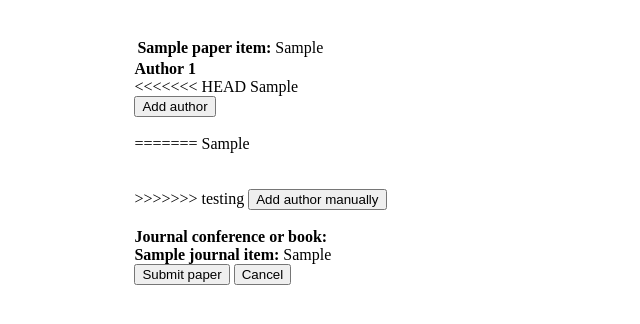
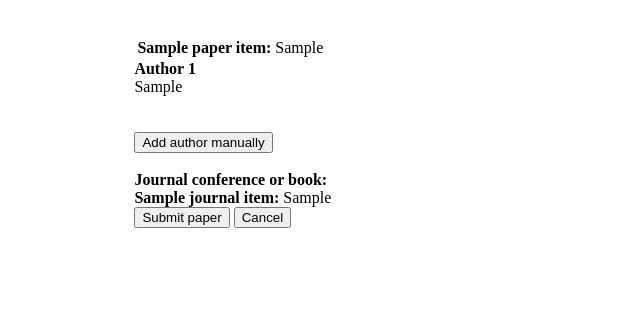
Before and after one commit to shivkiyer/publications_db, a Django app: template paperarchive/papercollection/templates/edit_paper.html in a window 1280 px wide. Shown: the part 131-455 px from the top of the page, without its empty margins (0-640 px from the left). Run offline with Django 3.2, Linux system fonts and the light colour scheme; the template is opened without the code that fills it: most values are stand-ins (such as "Sample title", 1, 10 or a date in 2020).

Commit message:
Updated the template files in the broken merge

```diff
--- a/paperarchive/papercollection/templates/edit_paper.html
+++ b/paperarchive/papercollection/templates/edit_paper.html
@@ -21,111 +21,8 @@
 
 			{% for author in authors %}
 				<b> Author {{ forloop.counter }} </b> <br>
-<<<<<<< HEAD
-				{% if author.0 %}
-					{{ author.0 }} <br>
-					<input type="submit" name="submit_author"  value="Add author"> <br> <br>
-				{% else %}
-					Full name:
-					{% if author.2.full_name %}
-						{{ author.2.full_name }}
-					{% else %}
-						Not in database
-					{% endif %} <br>
-					First name:
-					{% if author.2.first_name %}
-						{{ author.2.first_name }}
-					{% else %}
-						Not in database
-					{% endif %} <br>
-					Last name:
-					{% if author.2.last_name %}
-						{{ author.2.last_name }}
-					{% else %}
-						Not in database
-					{% endif %} <br>
-					Middle name:
-					{% if author.2.middle_name %}
-						{{ author.2.middle_name }}
-					{% else %}
-						Not in database
-					{% endif %} <br>
-					Email:
-					{% if author.2.email %}
-						{{ author.2.email }}
-					{% else %}
-						Not in database
-					{% endif %} <br>
-					{% if author.1 %}
-						<p> This author has one or more similar author entry in the database. The other entries could be identical
-						or the same author with the name written in a different manner. Use the drop down list to choose an author
-						to whom you would like to link the above author with. That author's data will be inserted above.
-						</p>
-						{% if author.3 %}
-							<select name="otherauthors_{{  author.2.id }}">
-							<option value="{{ author.3.0.id }}">{{ author.3.0.full_name }}
-							{% for other_author_choice in author.1 %}
-								{% if author.3.0.id != other_author_choice.id %}
-									<option value="{{ other_author_choice.id }}">{{ other_author_choice.full_name }}
-									</option>
-								{% endif %}
-							{% endfor %}
-							<option value="-1"> Don't merge
-							</option>
-							</select>
-						{% else %}
-							<select name="otherauthors_{{  author.2.id }}">
-							<option value="-1"> Don't merge
-							</option>
-							{% for other_author_choice in author.1 %}
-								<option value="{{ other_author_choice.id }}">{{ other_author_choice.full_name }}
-								</option>
-							{% endfor %}
-							</select>
-						{% endif %}
-						<input type="submit" name="authorcheck_{{ author.2.id }}"  value="Check this author">
-						<br> <br>
-					{% endif %}
-					{% if author.3 %}
-						First name: {{ author.3.0.first_name }} <br>
-						Middle name: {{ author.3.0.middle_name }} <br>
-						Last name: {{ author.3.0.last_name }} <br>
-						Email: {{ author.3.0.email }} <br>
-						<p>The following are papers by this author:</p>
-						<ol>
-						{% for paper_choice in author.3.1 %}
-							<li>
-							{{ paper_choice }} <br>
-							{% for authors_in_paper_choice in paper_choice.paper_authors.all %}
-								{% if forloop.last %}
-									{{ authors_in_paper_choice }}
-								{% else %}
-									{{ authors_in_paper_choice }} and
-								{% endif %}
-							{% endfor %}
-							<br>
-							{% if paper_choice.paper_volume %}
-								Vol:{{ paper_choice.paper_volume }},
-							{% endif %}
-							{% if paper_choice.paper_number %}
-								No:{{ paper_choice.paper_number }},
-							{% endif %}
-							{% if paper_choice.paper_pages %}
-								Pages:{{ paper_choice.paper_pages }}
-							{% endif %} <br>
-							{{ paper_choice.paper_journal }} <br>
-							</li>
-						{% endfor %}
-						</ol>
-						</br>
-						<input type="submit" name="replaceauthor_{{ author.2.id }}"  value="Use this author data">
-					{% endif %}
-					 <br> <br>
-				{% endif %}
-=======
 				{{ author.0 }} <br>
 				 <br> <br>
->>>>>>> testing
 			{% empty %}
 				<p> No authors?
 				</p>
```
Also changed, not shown: paperarchive/papercollection/templates/list_authors.html (+0 -66 lines).
